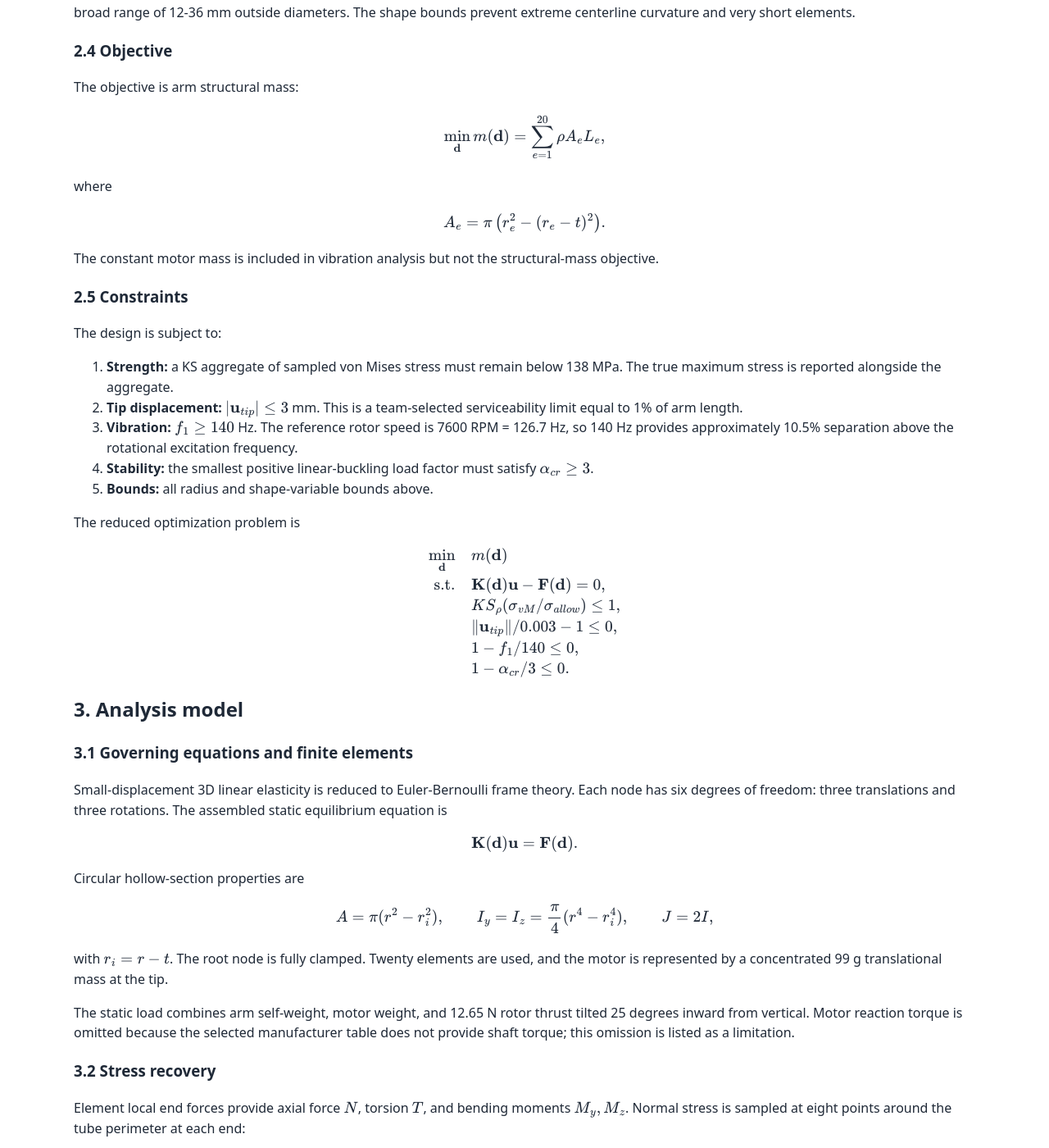
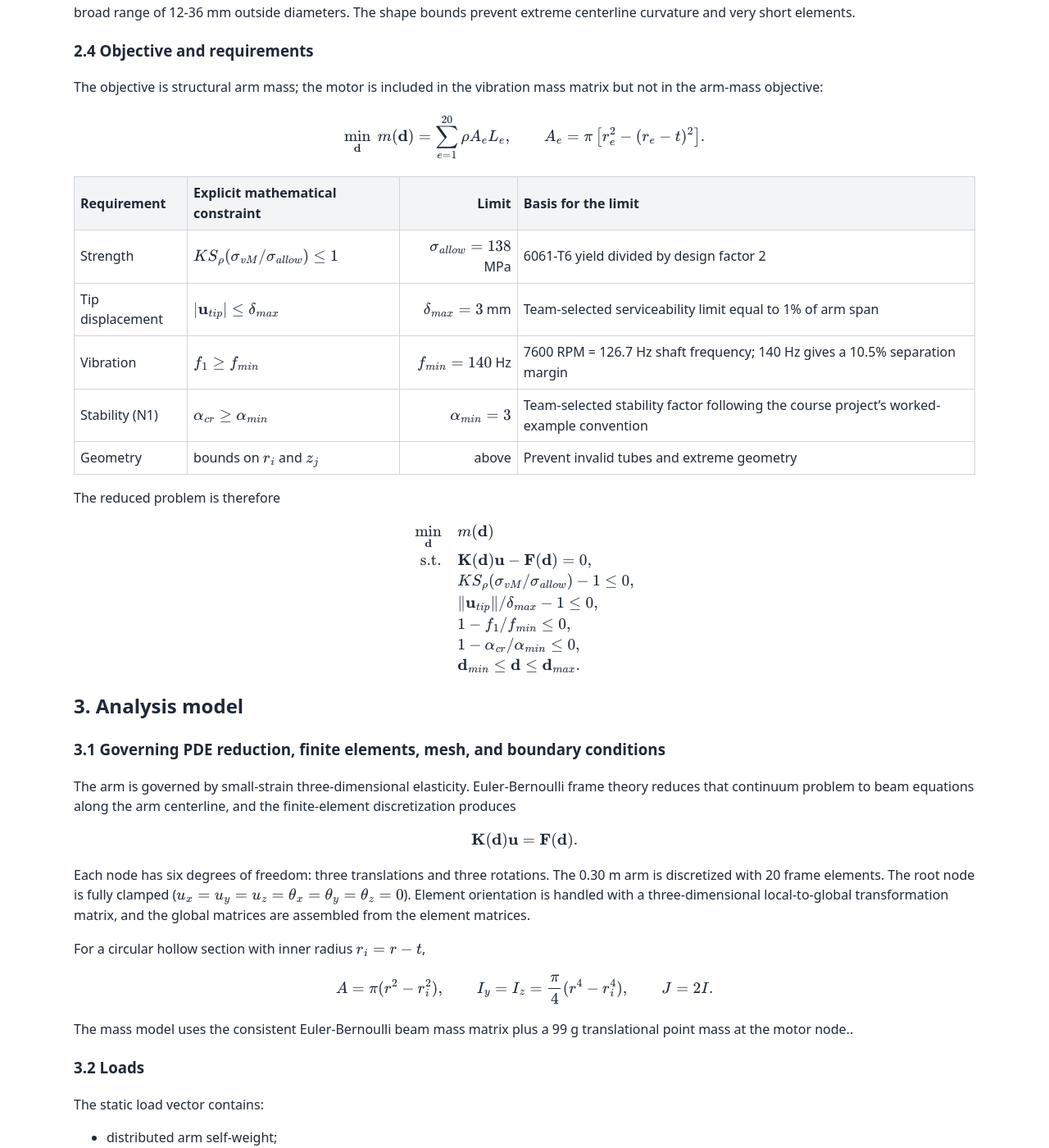
Before and after one commit to LucAAndreassi/Max-imum-Speed, a Jekyll site: the page built from project4_drone_arm/REPORT (12).md, in a window 1280 px wide and 1400 px high, scrolled down 3229 px. Shown: the whole window at 82% size. Built offline with Jekyll 4.4.1, drawn with Linux system fonts in a browser that asks for light colours; our own code applies the rules of GitHub Pages for plain Markdown files; some of the changed text lies outside the part shown.

Commit message:
Update REPORT (12).md

```diff
--- a/project4_drone_arm/REPORT (12).md
+++ b/project4_drone_arm/REPORT (12).md
@@ -59,103 +59,124 @@ $$
 
 Piecewise-linear interpolation defines all intermediate nodal $z$ coordinates, while the clamped root and motor location remain fixed. The size bounds are team-selected geometric/manufacturing bounds: with the fixed wall thickness they prevent invalid or vanishing tubes while allowing a broad range of 12-36 mm outside diameters. The shape bounds prevent extreme centerline curvature and very short elements.
 
-### 2.4 Objective
+### 2.4 Objective and requirements
 
-The objective is arm structural mass:
+The objective is structural arm mass; the motor is included in the vibration mass matrix but not in the arm-mass objective:
 
 $$
-\min_{\mathbf d} m(\mathbf d)=\sum_{e=1}^{20} \rho A_e L_e,
+\min_{\mathbf d}\;m(\mathbf d)=\sum_{e=1}^{20}\rho A_eL_e,
+\qquad
+A_e=\pi\left[r_e^2-(r_e-t)^2\right].
 $$
 
-where
+| Requirement | Explicit mathematical constraint | Limit | Basis for the limit |
+|---|---|---:|---|
+| Strength | $KS_\rho(\sigma_{vM}/\sigma_{allow})\le1$ | $\sigma_{allow}=138$ MPa | 6061-T6 yield divided by design factor 2 |
+| Tip displacement | $\|\mathbf u_{tip}\|\le\delta_{max}$ | $\delta_{max}=3$ mm | Team-selected serviceability limit equal to 1% of arm span |
+| Vibration | $f_1\ge f_{min}$ | $f_{min}=140$ Hz | 7600 RPM = 126.7 Hz shaft frequency; 140 Hz gives a 10.5% separation margin |
+| Stability (N1) | $\alpha_{cr}\ge\alpha_{min}$ | $\alpha_{min}=3$ | Team-selected stability factor following the course project's worked-example convention |
+| Geometry | bounds on $r_i$ and $z_j$ | above | Prevent invalid tubes and extreme geometry |
 
-$$A_e=\pi\left(r_e^2-(r_e-t)^2\right).$$
-
-The constant motor mass is included in vibration analysis but not the structural-mass objective.
-
-### 2.5 Constraints
-
-The design is subject to:
-
-1. **Strength:** a KS aggregate of sampled von Mises stress must remain below 138 MPa. The true maximum stress is reported alongside the aggregate.
-2. **Tip displacement:** $\|\mathbf u_{tip}\| \le 3$ mm. This is a team-selected serviceability limit equal to 1% of arm length.
-3. **Vibration:** $f_1 \ge 140$ Hz. The reference rotor speed is 7600 RPM = 126.7 Hz, so 140 Hz provides approximately 10.5% separation above the rotational excitation frequency.
-4. **Stability:** the smallest positive linear-buckling load factor must satisfy $\alpha_{cr} \ge 3$.
-5. **Bounds:** all radius and shape-variable bounds above.
-
-The reduced optimization problem is
+The reduced problem is therefore
 
 $$
 \begin{aligned}
 \min_{\mathbf d}\quad &m(\mathbf d)\\
-\text{s.t.}\quad &\mathbf K(\mathbf d)\mathbf u-\mathbf F(\mathbf d)=0,\\
-&KS_\rho(\sigma_{vM}/\sigma_{allow})\le 1,\\
-&\|\mathbf u_{tip}\|/0.003-1\le0,\\
-&1-f_1/140\le0,\\
-&1-\alpha_{cr}/3\le0.
+\text{s.t.}\quad
+&\mathbf K(\mathbf d)\mathbf u-\mathbf F(\mathbf d)=0,\\
+&KS_\rho(\sigma_{vM}/\sigma_{allow})-1\le0,\\
+&\|\mathbf u_{tip}\|/\delta_{max}-1\le0,\\
+&1-f_1/f_{min}\le0,\\
+&1-\alpha_{cr}/\alpha_{min}\le0,\\
+&\mathbf d_{min}\le\mathbf d\le\mathbf d_{max}.
 \end{aligned}
 $$
 
 ## 3. Analysis model
 
-### 3.1 Governing equations and finite elements
+### 3.1 Governing PDE reduction, finite elements, mesh, and boundary conditions
 
-Small-displacement 3D linear elasticity is reduced to Euler-Bernoulli frame theory. Each node has six degrees of freedom: three translations and three rotations. The assembled static equilibrium equation is
-
-$$\mathbf K(\mathbf d)\mathbf u=\mathbf F(\mathbf d).$$
-
-Circular hollow-section properties are
+The arm is governed by small-strain three-dimensional elasticity. Euler-Bernoulli frame theory reduces that continuum problem to beam equations along the arm centerline, and the finite-element discretization produces
 
 $$
-A=\pi(r^2-r_i^2),\qquad I_y=I_z=\frac{\pi}{4}(r^4-r_i^4),\qquad J=2I,
+\mathbf K(\mathbf d)\mathbf u=\mathbf F(\mathbf d).
 $$
 
-with $r_i=r-t$. The root node is fully clamped. Twenty elements are used, and the motor is represented by a concentrated 99 g translational mass at the tip.
+Each node has six degrees of freedom: three translations and three rotations. The 0.30 m arm is discretized with 20 frame elements. The root node is fully clamped ($u_x=u_y=u_z=\theta_x=\theta_y=\theta_z=0$). Element orientation is handled with a three-dimensional local-to-global transformation matrix, and the global matrices are assembled from the element matrices.
 
-The static load combines arm self-weight, motor weight, and 12.65 N rotor thrust tilted 25 degrees inward from vertical. Motor reaction torque is omitted because the selected manufacturer table does not provide shaft torque; this omission is listed as a limitation.
-
-### 3.2 Stress recovery
-
-Element local end forces provide axial force $N$, torsion $T$, and bending moments $M_y,M_z$. Normal stress is sampled at eight points around the tube perimeter at each end:
+For a circular hollow section with inner radius $r_i=r-t$,
 
 $$
-\sigma(\theta)=\frac{N}{A}-\frac{M_z y}{I_z}+\frac{M_y z}{I_y},
+A=\pi(r^2-r_i^2),\qquad
+I_y=I_z=\frac{\pi}{4}(r^4-r_i^4),\qquad
+J=2I.
+$$
+
+The mass model uses the consistent Euler-Bernoulli beam mass matrix plus a 99 g translational point mass at the motor node..
+
+### 3.2 Loads
+
+The static load vector contains:
+
+- distributed arm self-weight;
+- motor weight $m_mg$ at the tip;
+- vertical rotor thrust $T=12.65$ N at the tip; and
+- an inward axial maneuver inertia load $F_x=-m_m(2g)=-1.942$ N.
+
+Thus the tip translational components are
+
+$$
+F_x=-m_ma_x,\qquad F_z=T-m_mg,\qquad a_x=2g.
+$$
+
+Motor reaction torque is omitted because the selected manufacturer test table does not report shaft torque. This omission is retained as a stated model limitation rather than inserting an unsupported value.
+
+
+### 3.3 Stress recovery and KS aggregation
+
+Element local end forces provide axial force $N$, torsion $T_q$, and bending moments $M_y,M_z$. At eight perimeter locations at both ends of every element,
+
+$$
+\sigma(\theta)=\frac{N}{A}-\frac{M_zy}{I_z}+\frac{M_yz}{I_y},
+\qquad
+\tau=\frac{T_qr}{J},
 $$
 
 and
 
 $$
-\tau=\frac{Tr}{J},\qquad
 \sigma_{vM}=\sqrt{\sigma^2+3\tau^2}.
 $$
 
-A KS function with $\rho=50$ smooths the collection of local stress-utilization values for optimization. With $a_i=\sigma_{vM,i}/\sigma_{allow}$,
+The many local stress constraints are replaced by a smooth Kreisselmeier-Steinhauser (KS) upper bound. With $a_i=\sigma_{vM,i}/\sigma_{allow}$,
 
 $$
-KS_\rho(\mathbf a)=a_{max}+\frac{1}{\rho}\ln\left(\sum_i e^{\rho(a_i-a_{max})}\right).
+KS_\rho(\mathbf a)=a_{max}+\frac{1}{\rho}\ln\left(\sum_i e^{\rho(a_i-a_{max})}\right),\qquad \rho=50.
 $$
 
-The true maximum von Mises stress is reported separately so the smoothing approximation cannot hide a local exceedance.
+The true maximum stress is always reported beside the KS quantity.
 
-### 3.3 Vibration
+### 3.4 Vibration
 
-Free vibration is computed from
+Free vibration is obtained from
 
 $$
-\mathbf K\boldsymbol\phi=\omega^2\mathbf M\boldsymbol\phi,\qquad f=\frac{\omega}{2\pi}.
+\mathbf K\boldsymbol\phi=\omega^2\mathbf M\boldsymbol\phi,
+\qquad
+f=\frac{\omega}{2\pi}.
 $$
 
-The mass matrix contains consistent beam mass plus the motor tip mass. The lowest eigenfrequency is constrained rather than attempting to classify a particular bending direction.
+The constraint uses the lowest eigenfrequency of any mode, avoiding a discrete mode-classification rule that can become nonsmooth when modes exchange order.
 
-### 3.4 Linear buckling (N1 component)
+### 3.5 Linear buckling: N1 component
 
-Axial forces from the static state are used to assemble the geometric stiffness $\mathbf K_G(\mathbf u,\mathbf d)$. The linearized buckling problem is
+Axial forces from the computed static state are used to assemble the geometric stiffness $\mathbf K_G(\mathbf u,\mathbf d)$. Linearized buckling is defined by
 
 $$
 (\mathbf K+\alpha\mathbf K_G)\boldsymbol\phi_b=0.
 $$
 
-The smallest positive $\alpha$ is the critical load factor. Because $\mathbf K_G$ depends on the pre-buckling state, the stability constraint is an N1 nonlinear component in the sense of the project specification.
+The smallest positive $\alpha$ is the critical load factor $\alpha_{cr}$. Because $\mathbf K_G$ depends on the static stress state, this is an N1 component: an eigenvalue problem linearized about a computed PDE state.
 
 ### 3.5 Assumptions
 
```
